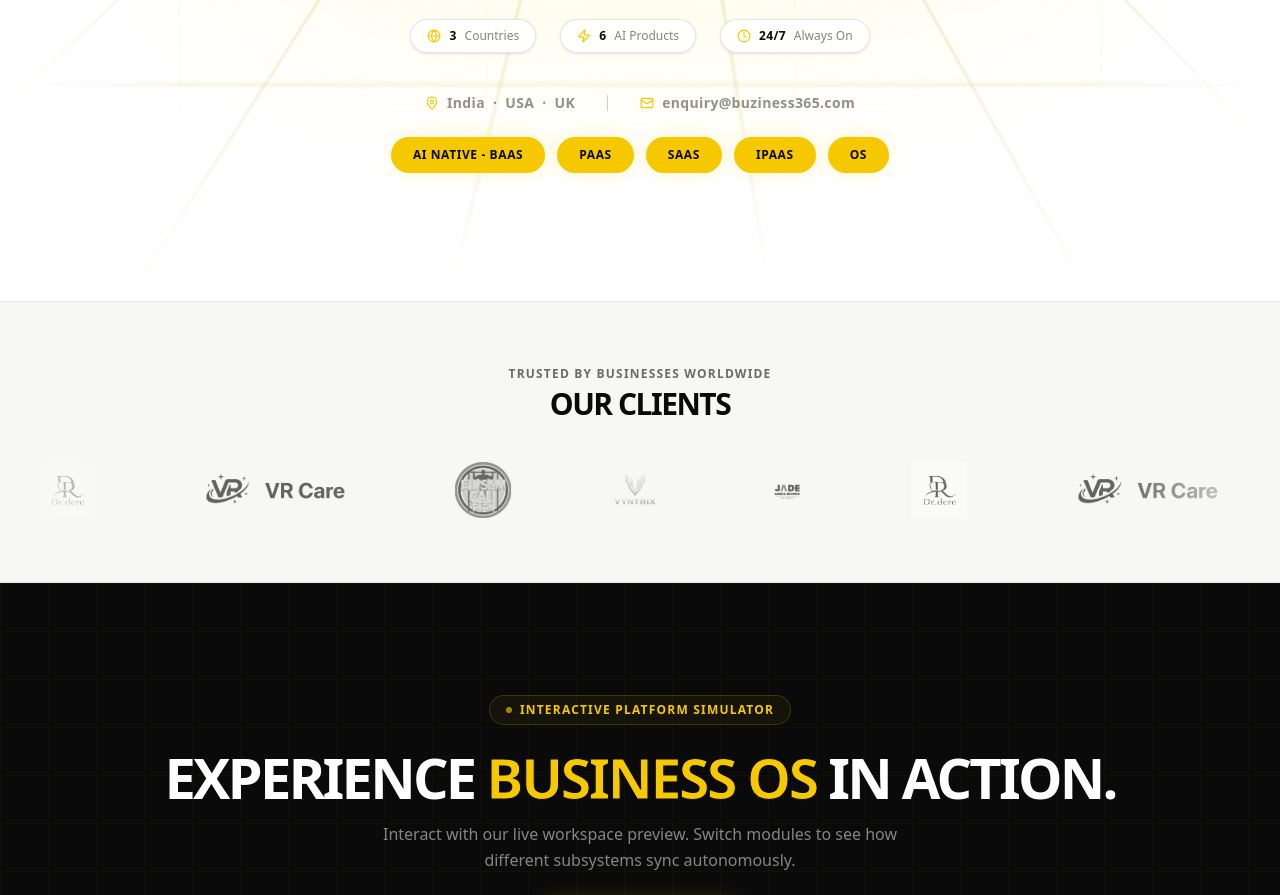
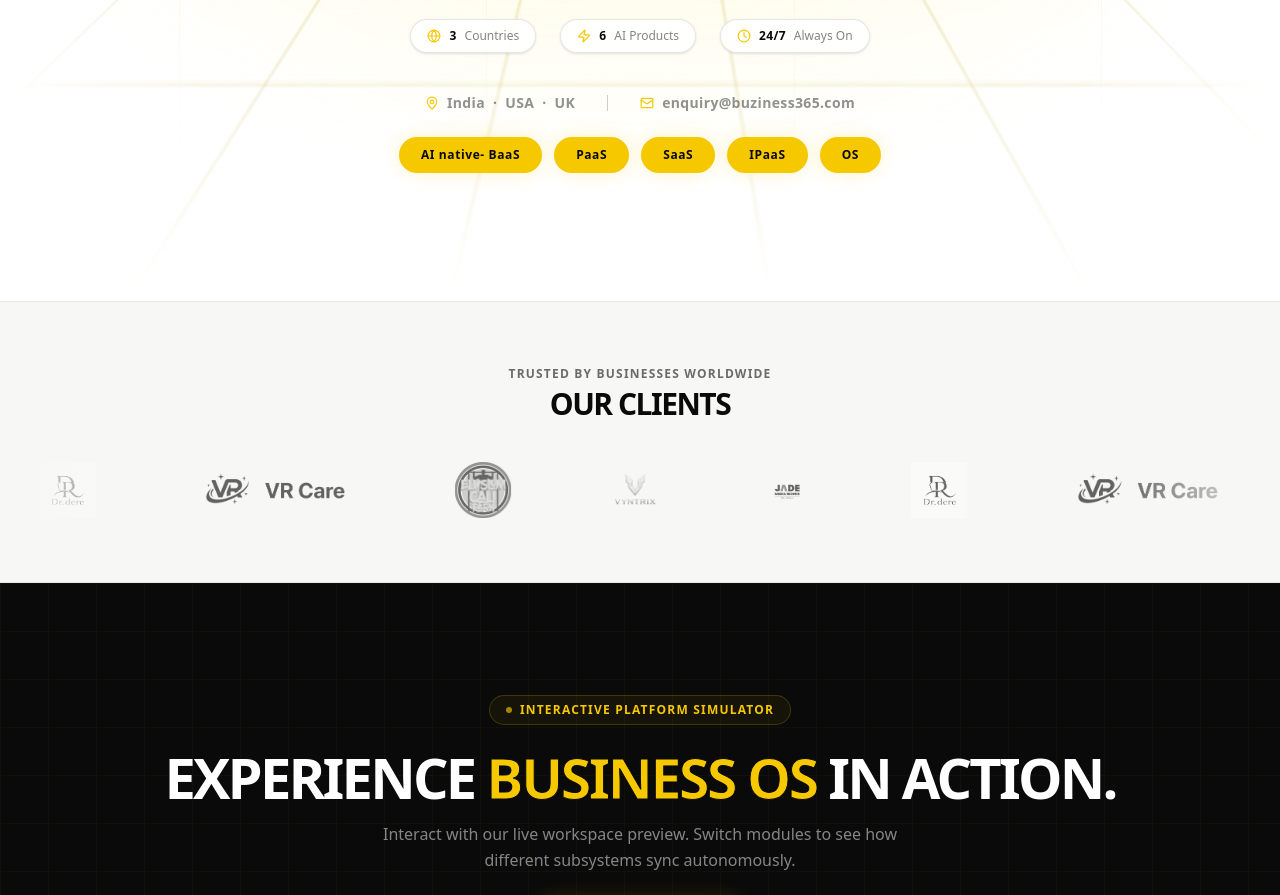
Before and after one commit to krishnanshetty03/B365, a Next.js app: page / in a window 1280 px wide. Shown: the part 780-1675 px from the top of the page. Built offline with nearby package versions, Linux system fonts and the light colour scheme.

Commit message:
Fix casing of service tags by removing uppercase utility class

```diff
--- a/components/hero/HeroSection.tsx
+++ b/components/hero/HeroSection.tsx
@@ -152,10 +152,10 @@ export function HeroSection() {
                     animate={{ opacity: 1, y: 0 }}
                     transition={{ duration: 0.5, delay: 0.85 }}
                 >
-                    {["AI native - BaaS", "PaaS", "SaaS", "IPaaS", "OS"].map((service) => (
+                    {["AI native-  BaaS", "PaaS", "SaaS", "IPaaS", "OS"].map((service) => (
                         <motion.span
                             key={service}
-                            className="px-5 py-2 rounded-full text-xs font-black uppercase tracking-wider text-brand-black bg-brand-yellow border-2 border-brand-yellow shadow-[0_0_20px_rgba(245,200,0,0.2)] select-none hover:bg-brand-yellow/90 transition-all duration-150"
+                            className="px-5 py-2 rounded-full text-xs font-black tracking-wider text-brand-black bg-brand-yellow border-2 border-brand-yellow shadow-[0_0_20px_rgba(245,200,0,0.2)] select-none hover:bg-brand-yellow/90 transition-all duration-150"
                             whileHover={{ scale: 1.08, y: -2, boxShadow: "0 0 28px rgba(245,200,0,0.45)" }}
                             transition={{ type: "spring", stiffness: 400, damping: 12 }}
                         >
```
